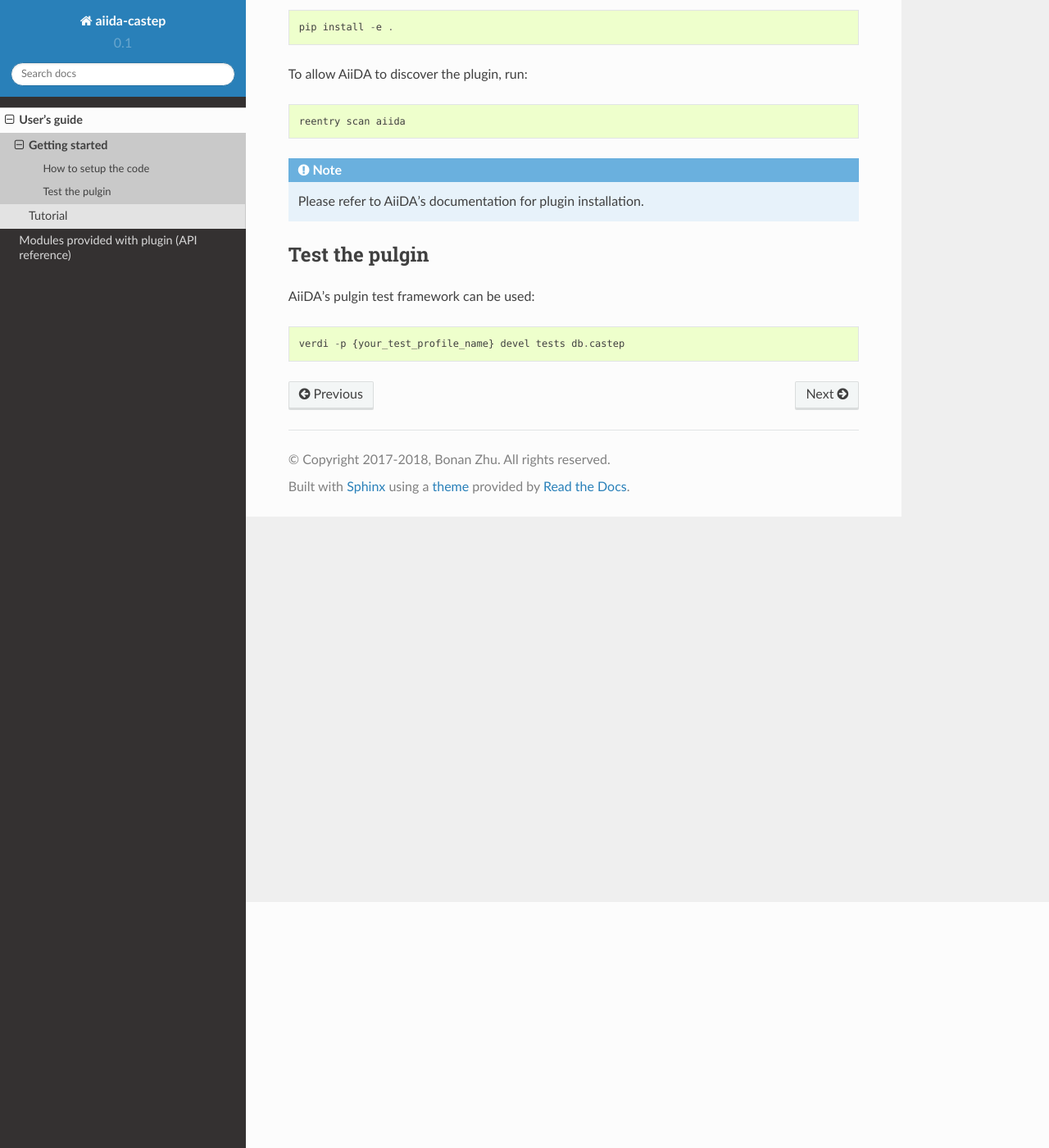
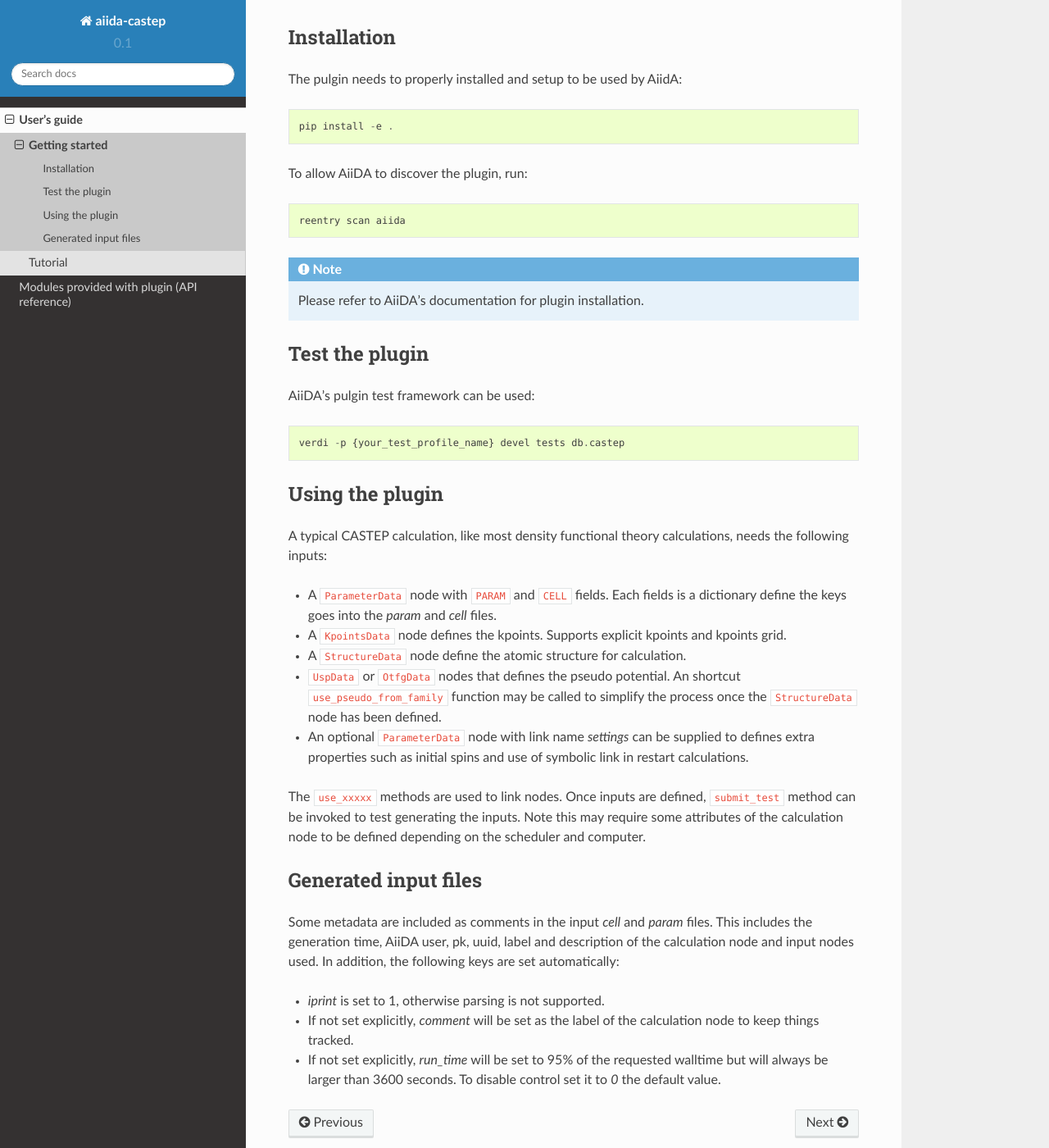
Before and after one commit to zhubonan/aiida-castep, a Sphinx documentation site: the page built from docs/source/user_guide/get_started.rst, in a window 1280 px wide and 1400 px high, scrolled down 300 px. Shown: the whole window at 82% size. Built offline with Sphinx 7.4.7 and the Read the Docs theme 2.0.0, drawn with Linux system fonts in a browser that asks for light colours; some of the changed text lies outside the part shown.

Commit message:
Improved get_start.rst

```diff
--- a/docs/source/user_guide/get_started.rst
+++ b/docs/source/user_guide/get_started.rst
@@ -2,9 +2,10 @@
 Getting started
 ===============
 
-A short guide of setting up the plugin
+AiiDA is a sophisticated framework with great ability to prepare, submit, manage calculations and preserve their
+provenance. The workflow of running lengthy, complex density functional theory calculations on clusters can be grealty simplified. I would strongly encourage any user to families themselves with AiiDA before using this pulgin, otherwise a lot of things would not make sense. The ``aiida_core`` package has excelling documentation located at `readthedocs <https://aiida-core.readthedocs.io>`.
 
-How to setup the code
+Installation
 +++++++++++++++++++++
 
 The pulgin needs to properly installed and setup to be used by AiidA::
@@ -17,9 +18,39 @@
 
 .. note:: Please refer to AiiDA's documentation for plugin installation.
 
-Test the pulgin
+Test the plugin
 +++++++++++++++
 
 AiiDA's pulgin test framework can be used::
 
  verdi -p {your_test_profile_name} devel tests db.castep
+
+Using the plugin
+++++++++++++++++
+
+A typical CASTEP calculation, like most density functional theory calculations, needs the following inputs:
+
+* A ``ParameterData`` node with ``PARAM`` and ``CELL`` fields. Each fields is a dictionary define the keys goes into the *param* and *cell* files.
+
+* A ``KpointsData`` node defines the kpoints. Supports explicit kpoints and kpoints grid.
+
+* A ``StructureData`` node define the atomic structure for calculation.
+
+* ``UspData`` or ``OtfgData`` nodes that defines the pseudo potential. An shortcut ``use_pseudo_from_family`` function may be called to simplify the process once the ``StructureData`` node has been defined.
+
+* An optional ``ParameterData`` node with link name *settings* can be supplied to defines extra properties such as initial spins and use of symbolic link in restart calculations.
+
+The ``use_xxxxx`` methods are used to link nodes. Once inputs are defined, ``submit_test`` method can be invoked to test generating the inputs. Note this may require some attributes of the calculation node to be defined depending on the scheduler and computer.
+
+Generated input files
++++++++++++++++++++++
+
+Some metadata are included as comments in the input *cell* and *param* files.
+This includes the generation time, AiiDA user, pk, uuid, label and description of the calculation node and input nodes used.
+In addition, the following keys are set automatically:
+
+* *iprint* is set to 1, otherwise parsing is not supported.
+
+* If not set explicitly, *comment* will be set as the label of the calculation node to keep things tracked.
+
+* If not set explicitly, *run_time* will be set to 95% of the requested walltime but will always be larger than 3600 seconds. To disable control set it to *0* the default value.
```
